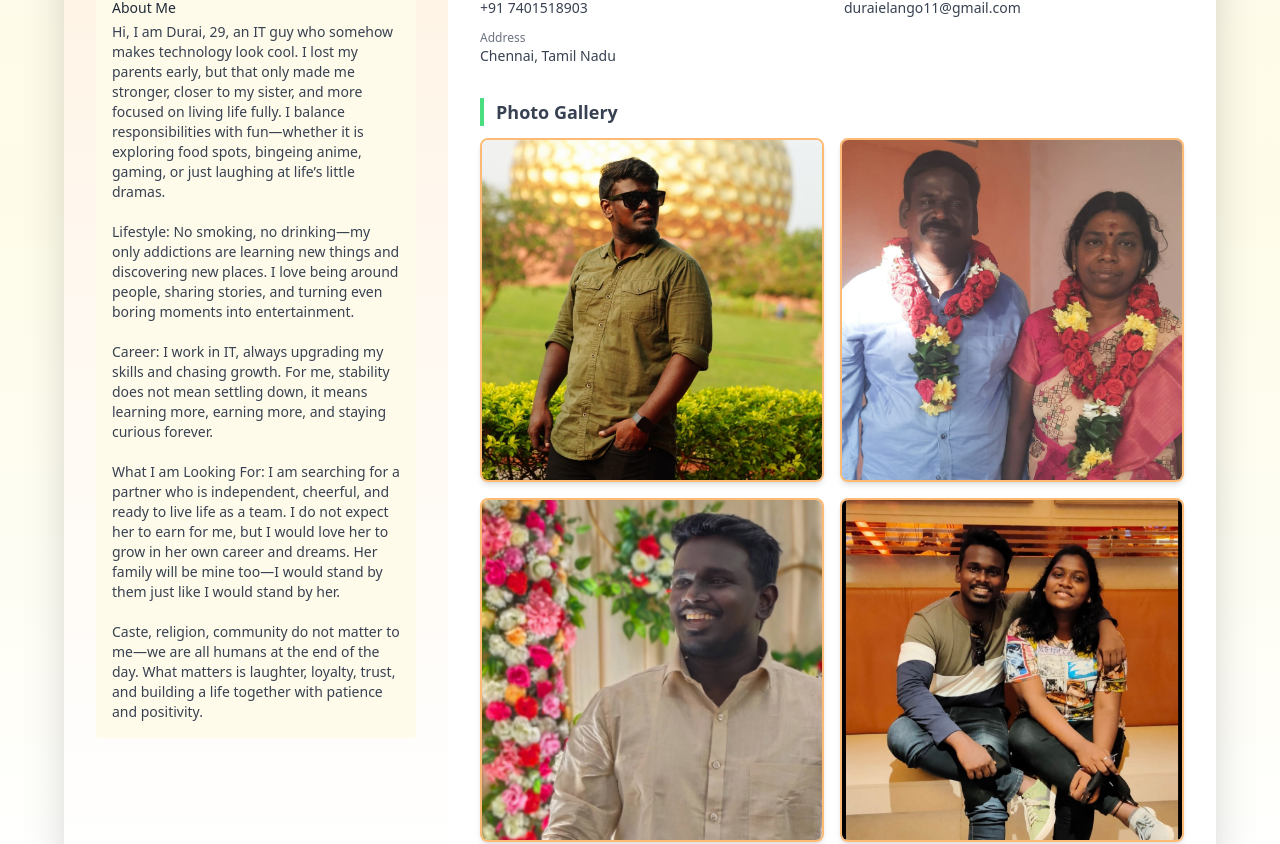
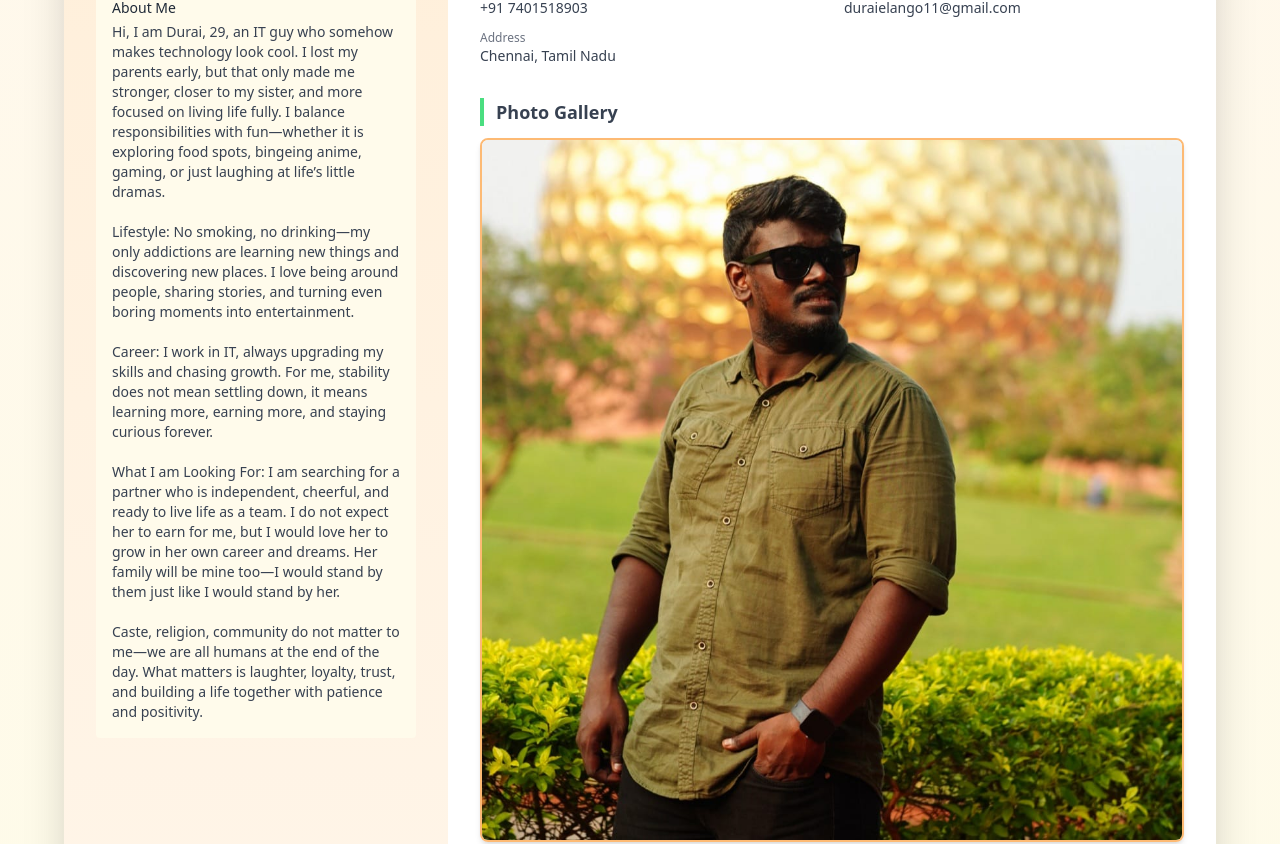
Before and after one commit to duraiaravindh/bio_data, a React (Vite) app: page / in a window 1280 px wide. Shown: the part 514-1358 px from the top of the page. Built offline with nearby package versions, Linux system fonts and the light colour scheme.

Commit message:
Prepare for deploy — <short description>

```diff
--- a/src/MarriageBiodata.jsx
+++ b/src/MarriageBiodata.jsx
@@ -186,7 +186,7 @@
               <h2 className="text-lg font-semibold text-gray-700 border-l-4 border-green-400 pl-3 mb-3">
                 Photo Gallery
               </h2>
-              <div className="grid grid-cols-2 sm:grid-cols-4 gap-4">
+              <div className="grid grid-cols-1 sm:grid-cols-2 gap-6">
                 {data.gallery.map((src, i) => (
                   <div
                     key={i}
```
